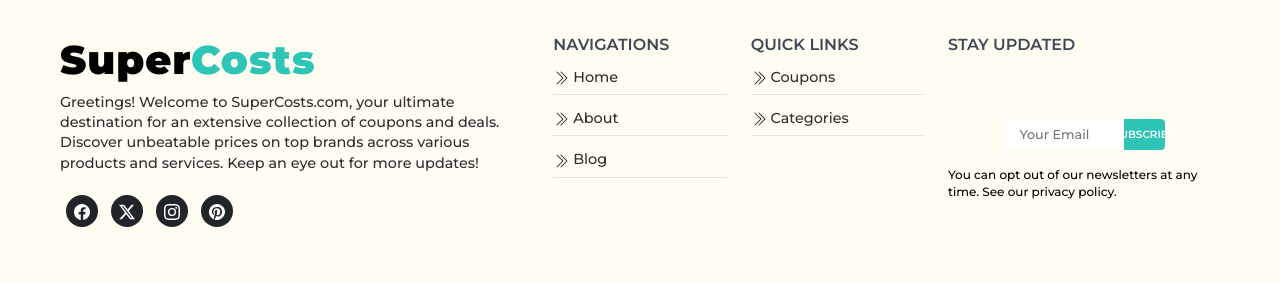
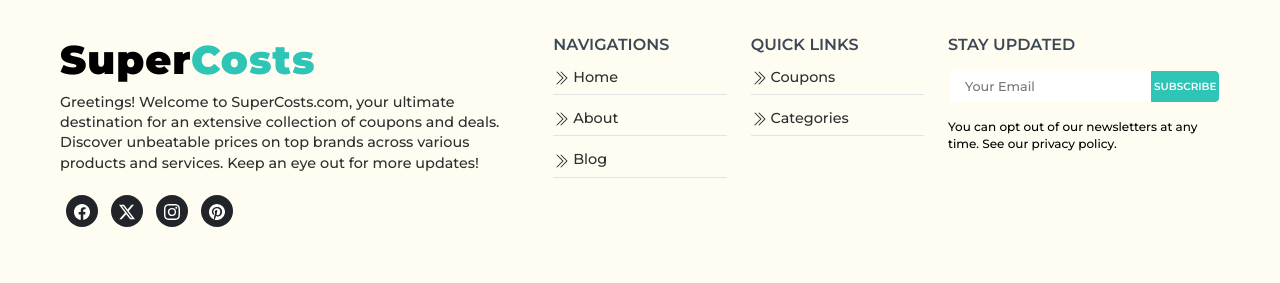
Before and after one commit to sameerthor/coupontemplate, a Next.js app: page / in a window 1280 px wide. Shown: the part 1239-1522 px from the top of the page. Built offline with nearby package versions, Linux system fonts and the light colour scheme; no server answers.

Commit message:
footer css

```diff
--- a/src/styles/globals.css
+++ b/src/styles/globals.css
@@ -858,9 +858,11 @@
 margin: 0rem auto;
 background-color: transparent;
 padding: 0;
+width: 100%;
 }
 .footer-box .subscribe{
 background-color: transparent;
+padding: 0;
 }
 .subscribe-item form input::placeholder{
 font-weight: 500;
```
Also changed, not shown: public/custom.js (+16 -8 lines).
